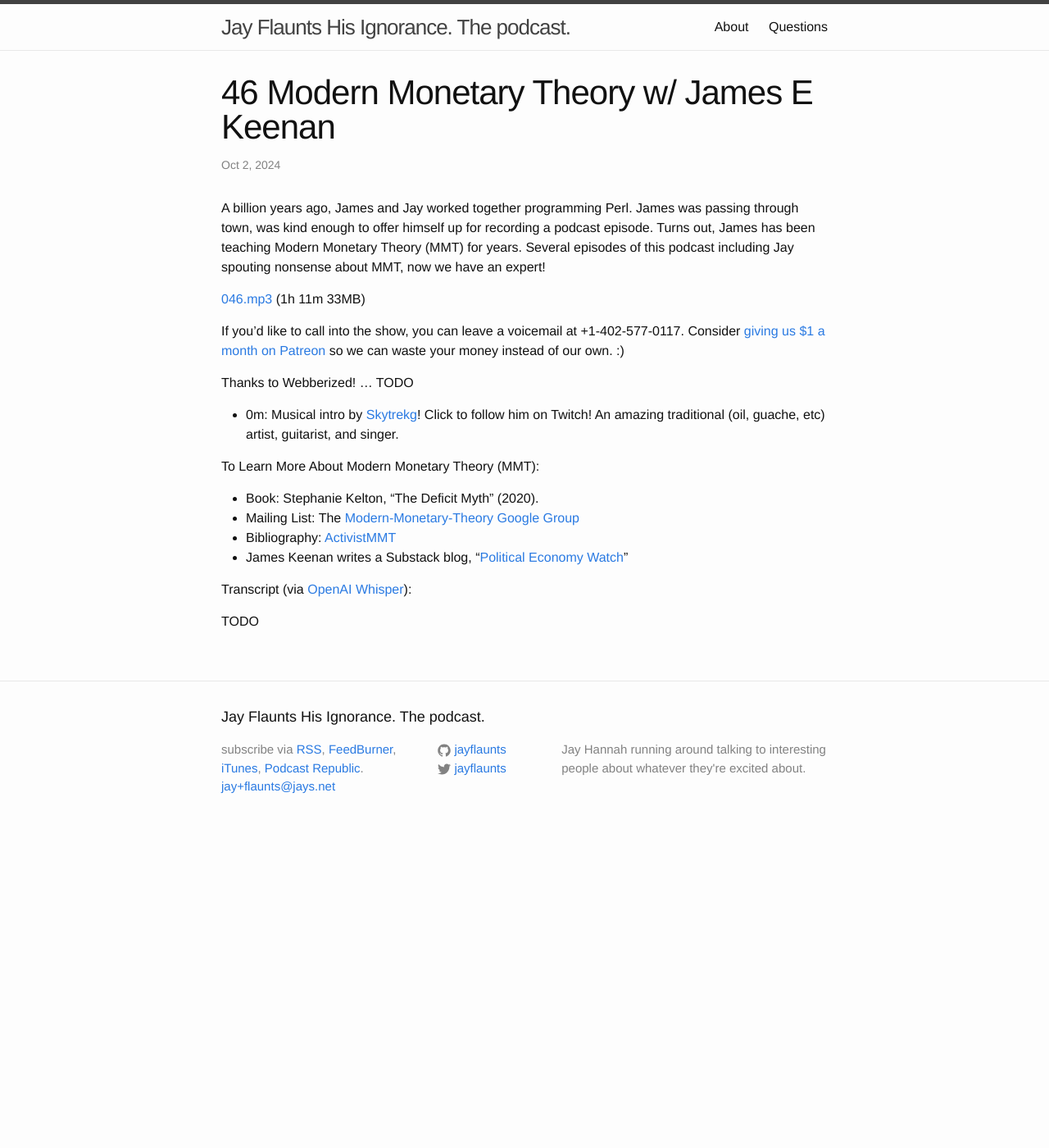
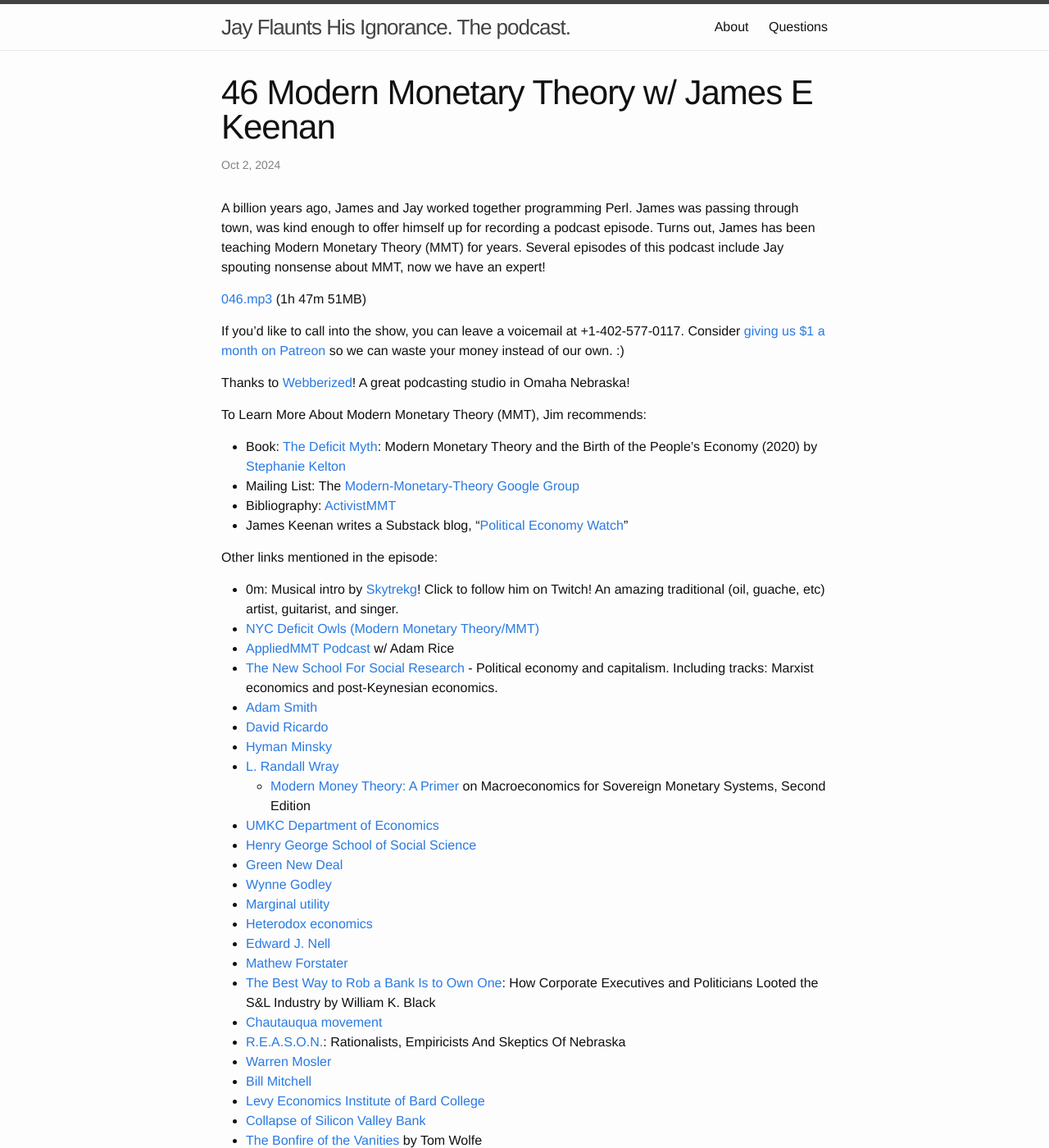
Before and after one commit to jhannah/jayflaunts, a Jekyll site: the page built from _posts/2024-10-01-mmt.md, in a window 1280 px wide and 1400 px high. Shown: the whole window at 82% size. Built offline with Jekyll 4.4.1, drawn with Linux system fonts in a browser that asks for light colours; some of the changed text lies outside the part shown.

Commit message:
A lot more notes on ep 46

```diff
--- a/_posts/2024-10-01-mmt.md
+++ b/_posts/2024-10-01-mmt.md
@@ -3,8 +3,8 @@
 title:  "46 Modern Monetary Theory w/ James E Keenan"
 date: 2024-10-01 18:20:34 -0600
 categories:
-duration: 1:11:13 TODO
-length: 33340206 TODO
+duration: 1:46:46
+length: 50723696
 link: "https://s3.amazonaws.com/jayflaunts.jays.net/046.mp3"
 excerpt_separator: Transcript
 ---
@@ -12,26 +12,73 @@
 A billion years ago, James and Jay worked together programming Perl.
 James was passing through town, was kind enough to offer himself up for recording
 a podcast episode. Turns out, James has been teaching Modern Monetary Theory
-(MMT) for years. Several episodes of this podcast including Jay spouting nonsense about MMT,
+(MMT) for years. Several episodes of this podcast include Jay spouting nonsense about MMT,
 now we have an expert!
 
-<a href="{{site.storage_url}}/046.mp3" target="_blank">046.mp3</a> (1h 11m 33MB)
+<a href="{{site.storage_url}}/046.mp3" target="_blank">046.mp3</a> (1h 47m 51MB)
 
 If you'd like to call into the show, you can leave a voicemail at +1-402-577-0117.
 Consider [giving us $1 a month on Patreon](https://www.patreon.com/jayflaunts)
 so we can waste your money instead of our own. :)
 
-Thanks to Webberized! ... TODO
+Thanks to [Webberized](https://webberized.com)! A great podcasting studio in Omaha Nebraska!
 
-* 0m: Musical intro by [Skytrekg](http://twitch.tv/skytrekg)! Click to follow him on Twitch! An amazing traditional (oil, guache, etc) artist, guitarist, and singer.
+To Learn More About Modern Monetary Theory (MMT), Jim recommends:
 
-To Learn More About Modern Monetary Theory (MMT):
-
-* Book: Stephanie Kelton, "The Deficit Myth" (2020).
+* Book: [The Deficit Myth](https://www.goodreads.com/book/show/45731395-the-deficit-myth):
+Modern Monetary Theory and the Birth of the People's Economy (2020)
+by [Stephanie Kelton](https://en.wikipedia.org/wiki/Stephanie_Kelton)
 * Mailing List: The [Modern-Monetary-Theory Google Group](https://groups.google.com/g/modern-monetary-theory)
 * Bibliography: [ActivistMMT](https://activistmmt.org)
 * James Keenan writes a Substack blog, "[Political Economy Watch](https://jamesekeenan.substack.com)"
 
+Other links mentioned in the episode:
+
+* 0m: Musical intro by [Skytrekg](http://twitch.tv/skytrekg)! Click to follow him on Twitch! An amazing traditional (oil, guache, etc) artist, guitarist, and singer.
+* [NYC Deficit Owls (Modern Monetary Theory/MMT)](https://www.meetup.com/modern-monetary-theory-in-new-york-city/)
+* [AppliedMMT Podcast](https://podcast.appliedmmt.com/) w/ Adam Rice
+* [The New School For Social Research](https://www.newschool.edu/nssr/politics/) - Political economy and capitalism. Including tracks: Marxist economics and post-Keynesian economics.
+* [Adam Smith](https://en.wikipedia.org/wiki/Adam_Smith)
+* [David Ricardo](https://en.wikipedia.org/wiki/David_Ricardo)
+* [Hyman Minsky](https://en.wikipedia.org/wiki/Hyman_Minsky)
+* [L. Randall Wray](https://en.wikipedia.org/wiki/L._Randall_Wray)
+  * [Modern Money Theory: A Primer](https://www.levyinstitute.org/publications/modern-money-theory-a-primer-on-macroeconomics-for-sovereign-monetary-systems)
+  on Macroeconomics for Sovereign Monetary Systems, Second Edition
+* [UMKC Department of Economics](https://shss.umkc.edu/areas-of-study/economics/index.html)
+* [Henry George School of Social Science](https://www.hgsss.org/)
+* [Green New Deal](https://en.wikipedia.org/wiki/Green_New_Deal)
+* [Wynne Godley](https://en.wikipedia.org/wiki/Wynne_Godley)
+* [Marginal utility](https://en.wikipedia.org/wiki/Marginal_utility)
+* [Heterodox economics](https://en.wikipedia.org/wiki/Heterodox_economics)
+* [Edward J. Nell](https://en.wikipedia.org/wiki/Edward_J._Nell)
+* [Mathew Forstater](https://shss.umkc.edu/profiles/economics/mathew-forstater.html)
+* [The Best Way to Rob a Bank Is to Own One](https://www.goodreads.com/book/show/1144371.The_Best_Way_to_Rob_a_Bank_Is_to_Own_One): How Corporate Executives and Politicians Looted the S&L Industry by William K. Black
+* [Chautauqua movement](https://en.wikipedia.org/wiki/Chautauqua)
+* [R.E.A.S.O.N.](https://www.reason.ws/): Rationalists, Empiricists And Skeptics Of Nebraska
+* [Warren Mosler](https://en.wikipedia.org/wiki/Warren_Mosler)
+* [Bill Mitchell](https://en.wikipedia.org/wiki/Bill_Mitchell_(economist))
+* [Levy Economics Institute of Bard College](https://www.levyinstitute.org/)
+* [Collapse of Silicon Valley Bank](https://en.wikipedia.org/wiki/Collapse_of_Silicon_Valley_Bank)
+* [The Bonfire of the Vanities](https://www.goodreads.com/book/show/2666.The_Bonfire_of_the_Vanities) by Tom Wolfe
+* [Progress and Poverty](https://www.goodreads.com/book/show/552175.Progress_and_Poverty?from_search=true&from_srp=true&qid=v45KcxWI6N&rank=1): An Inquiry in the Cause of Industrial Depressions and of Increase of Want with Increase of Wealth... The Remedy by Henry George
+* [Lawrence Summers](https://en.wikipedia.org/wiki/Lawrence_Summers)
+* [Neoclassical economics](https://en.wikipedia.org/wiki/Neo-classical_economics)
+* [Microeconomics](https://en.wikipedia.org/wiki/Micro_economics)
+* [John Maynard Keynes](https://en.wikipedia.org/wiki/John_Maynard_Keynes)
+  * [How to Pay for the War](https://en.wikipedia.org/wiki/How_to_Pay_for_the_War)
+  * [The General Theory of Employment, Interest and Money](https://en.wikipedia.org/wiki/The_General_Theory_of_Employment,_Interest_and_Money)
+* YouTube: [War Bonds Commercial with Bette Davis in 1943](https://www.youtube.com/watch?v=Oj1pApagBh4)
+* [How to Pay for the Green New Deal](https://www.levyinstitute.org/publications/how-to-pay-for-the-green-new-deal)
+* [Corvée labor](https://en.wikipedia.org/wiki/Corv%C3%A9e)
+* [Hut tax](https://en.wikipedia.org/wiki/Hut_tax)
+
+"Trump checks" timeline:
+* 2017-01: Trump becomes President.
+* 2020-03: Round 1: $1,200 per income tax filer, $500 per child (CARES Act)
+* 2020-12: Round 2: $600 per income tax filer, $600 per child (Consolidated Appropriations Act, 2021)
+* 2021-01: Biden becomes President.
+* 2021-03: Round 3: $1,400 per income tax filer, $1,400 per child (American Rescue Plan Act)
+
 Transcript (via [OpenAI Whisper](https://platform.openai.com/docs/tutorials/meeting-minutes)):
 
 TODO
```
